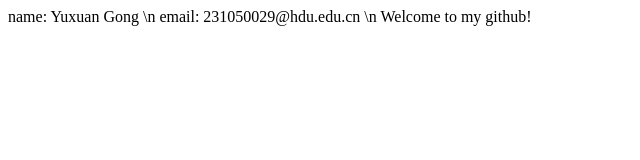
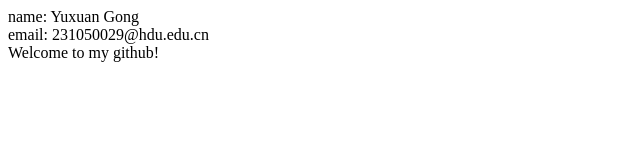
Before and after one commit to margin-x/margin-x.github.io, a plain HTML site: page index.html in a window 1280 px wide. Shown: the whole page, without its empty margins (0-640 px from the left). Drawn offline with Linux system fonts and the light colour scheme.

Commit message:
Update index.html

```diff
--- a/index.html
+++ b/index.html
@@ -1,6 +1,6 @@
 <h>
-  name: Yuxuan Gong \n
-  email: 231050029@hdu.edu.cn \n
+  name: Yuxuan Gong <br>
+  email: 231050029@hdu.edu.cn <br>
 
   Welcome to my github!
 </h>
```
